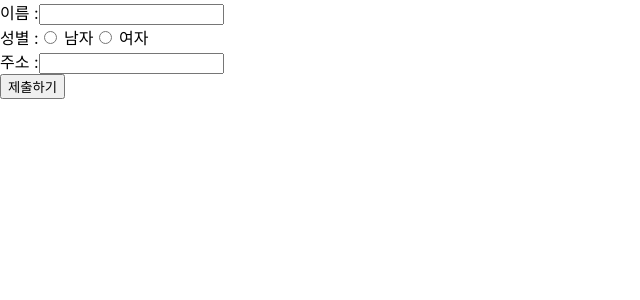
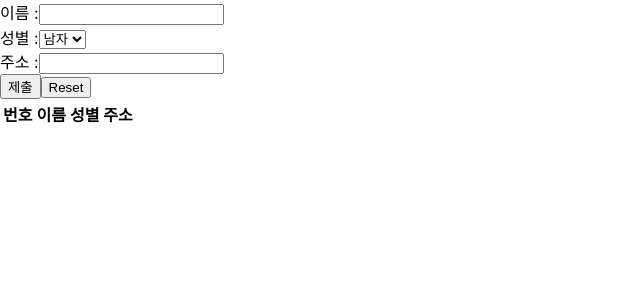
Before and after one commit to Hyoeun01/react-workspace, a React (Create React App) app in the folder my-app/: page / in a window 1280 px wide. Shown: the top 300 px of the page, without its empty margins (0-640 px from the left). Built offline with nearby package versions, Linux system fonts and the light colour scheme.

Commit message:
폼을 배열로 출력하기

```diff
--- /dev/null
+++ b/my-app/src/chapter11/Signup2.jsx
@@ -0,0 +1,75 @@
+import React,{useReducer, useState} from "react";
+
+function SignUp2(props){
+    const [users, setUsers]=useState([]);
+    const [nextId, setNextId]=useState(1);
+    const [inputName, setInputName]=useState("");
+    const [inputGender, setInputGender]=useState("남자");
+    const [inputAddress, setInputAddress]=useState("");
+    const handleChange=(event)=> {
+        switch(event.target.name){
+            case "name":setInputName(event.target.value);
+            case "gender":setInputGender(event.target.value);
+            case "address":setInputAddress(event.target.value);
+        }
+    }
+    const onRemove = id =>{
+        const nextUsers=users.filter(user=> user.id!==id);
+        setUsers(nextUsers);
+    }
+    const trList=users.map(user =>
+        <tr key={user.id} onDoubleClick={()=>onRemove(user.id)}>
+            <td>{user.id}</td><td>{user.name}</td><td>{user.gender}</td><td>{user.address}</td>
+        </tr>
+    );
+
+    const handleSubmit = (event) =>{
+        alert(`이름 : ${inputName}, 성별 : ${inputGender}, 주소:${inputAddress}`);
+        const nextUsers=users.concat({
+            id:nextId,
+            name : inputName,
+            gender : inputGender,
+            address : inputAddress
+        });
+        setNextId(nextId+1);
+        setUsers(nextUsers);
+        setInputName("");
+        setInputGender("");
+        setInputAddress("");
+
+        event.preventDefault();
+    };
+
+    return(
+        <>
+            <form onSubmit={handleSubmit}>
+                <div>
+                <label>이름 :
+                    <input name="name" type="text" value={inputName} onChange={handleChange}/>
+                </label>
+                </div>
+                <div>
+                <label>성별 :
+                    <select name="gender" value={inputGender} onChange={handleChange}>
+                        <option value="남자">남자</option>
+                        <option value="여자">여자</option>
+                    </select>
+                </label>
+                </div>
+                <div>
+                <label>
+                    주소 :
+                    <input name="address" type='text' value={inputAddress} onChange={handleChange}/>
+                </label>
+                </div>
+                <div><button type="submit">제출</button><button type="reset">Reset</button></div>
+
+            </form>
+            <table>
+                <tr><th>번호</th><th>이름</th><th>성별</th><th>주소</th></tr>
+                {trList}
+            </table>
+        </>
+    )
+}
+export default SignUp2;
--- a/my-app/src/index.js
+++ b/my-app/src/index.js
@@ -33,6 +33,7 @@ import BoardSample from './chapter10/BoardSample';
 import NameForm from './chapter11/NameForm';
 import RequestForm from './chapter11/RequestForm';
 import SignupForm from './chapter11/SignupForm';
+import SignUp2 from './chapter11/Signup2';
 
 const root = ReactDOM.createRoot(document.getElementById('root'));
  //setInterval(() => {
@@ -67,7 +68,8 @@ const root = ReactDOM.createRoot(document.getElementById('root'));
       {/* <BoardSample /> */}
       {/* <NameForm /> */}
       {/* <RequestForm /> */}
-      <SignupForm />
+      {/* <SignupForm /> */}
+      <SignUp2 />
     </React.StrictMode>
   );
   //  },1000);
```
